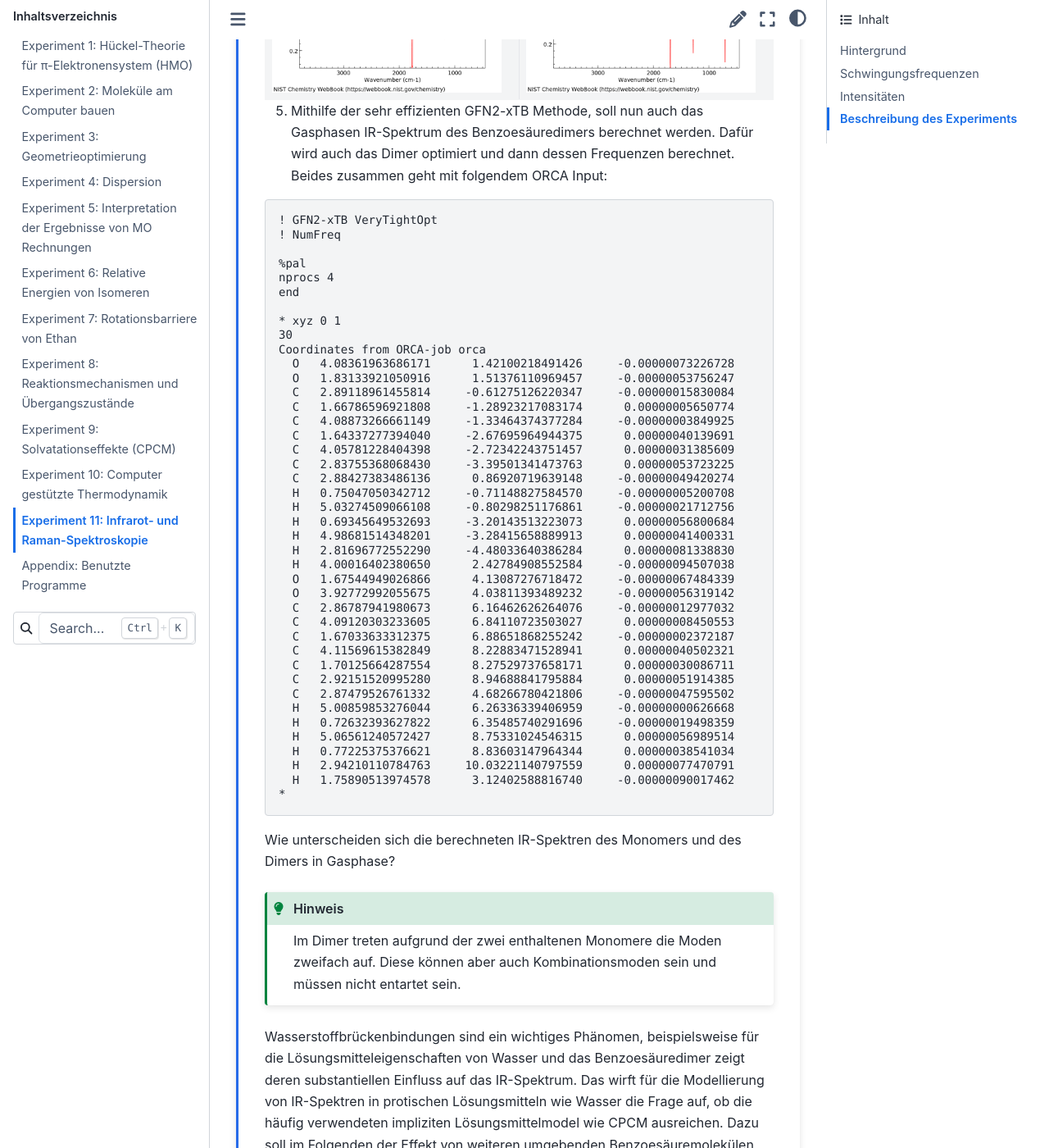
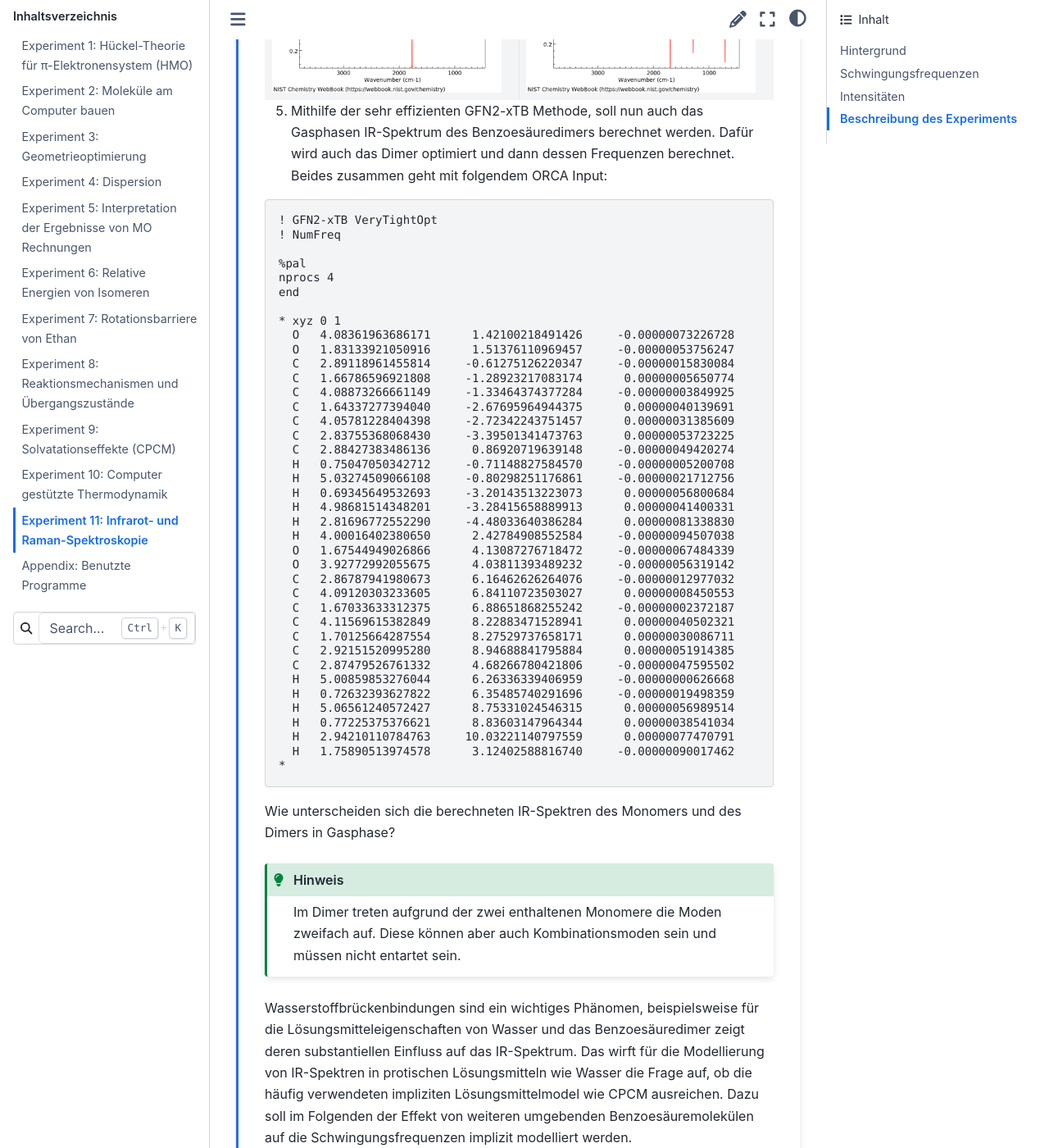
Before and after one commit to grimme-lab/bch616-teaching, a Sphinx documentation site: the page built from doc/ex11_ir_raman.rst, in a window 1280 px wide and 1400 px high, scrolled down 7665 px. Shown: the whole window at 82% size. Built offline with Sphinx 7.4.7 and the Sphinx Book theme 1.1.4, drawn with Linux system fonts in a browser that asks for light colours.

Commit message:
Update ex11_ir_raman.rst
fixed an input

```diff
--- a/doc/ex11_ir_raman.rst
+++ b/doc/ex11_ir_raman.rst
@@ -243,8 +243,6 @@ Beschreibung des Experiments
         end
 
         * xyz 0 1
-        30
-        Coordinates from ORCA-job orca
           O   4.08361963686171      1.42100218491426     -0.00000073226728
           O   1.83133921050916      1.51376110969457     -0.00000053756247
           C   2.89118961455814     -0.61275126220347     -0.00000015830084
```
